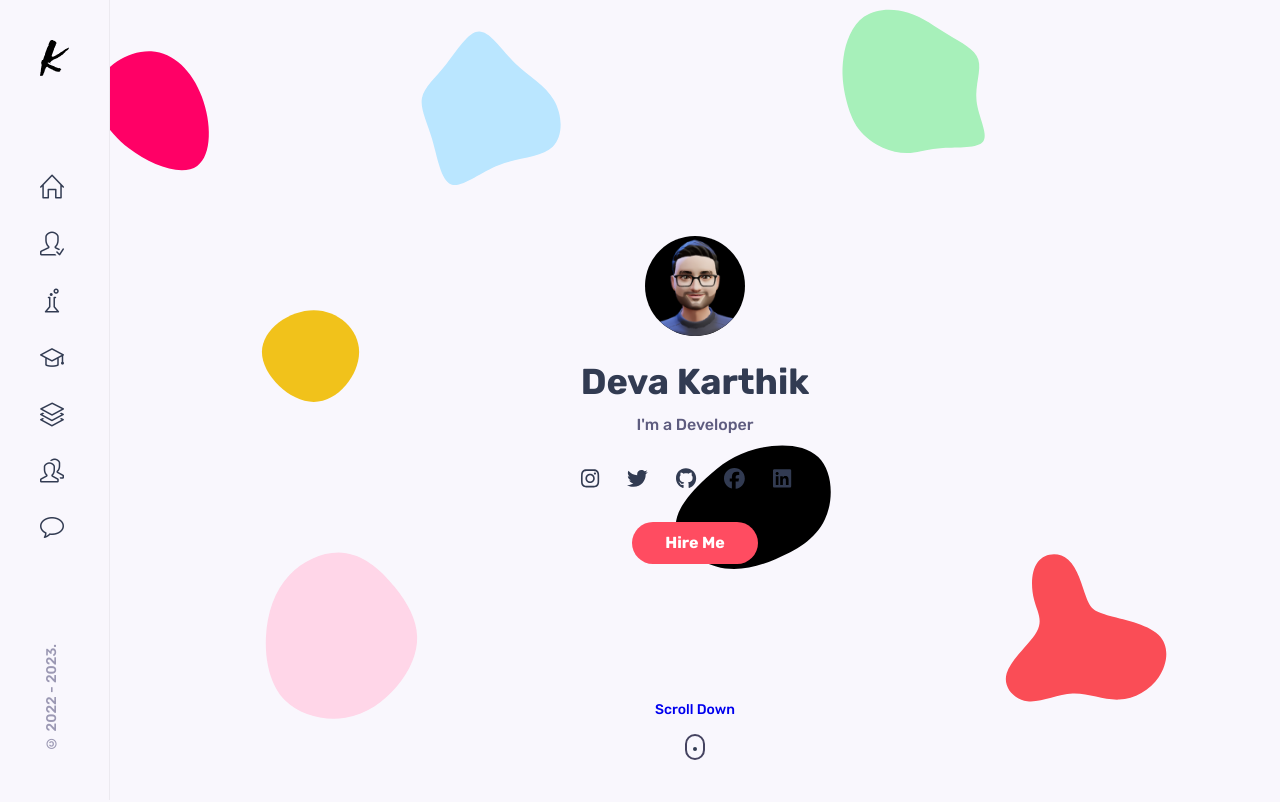
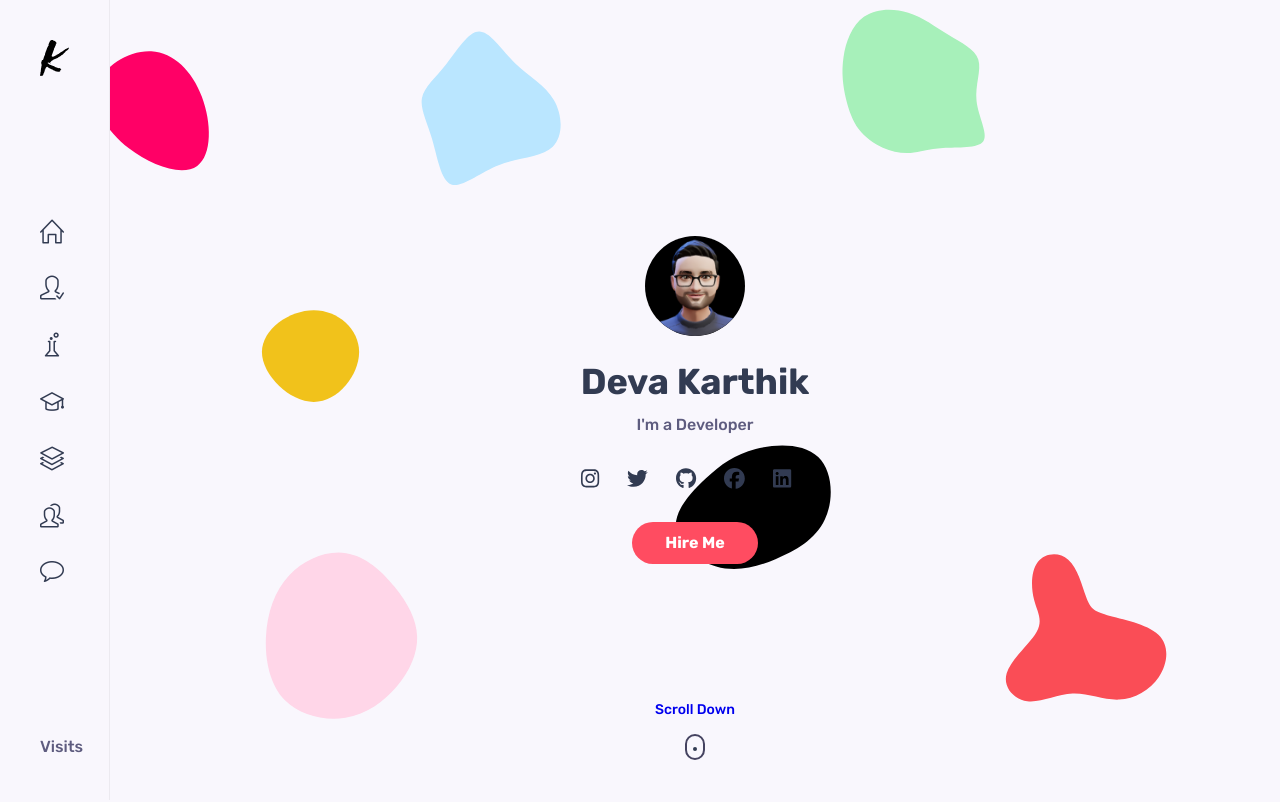
Before and after one commit to Karthik192/Portfolio_react, a React (Create React App) app: page / in a window 1280 px wide. Shown: the top 802 px of the page. Built offline with nearby package versions, Linux system fonts and the light colour scheme.

Commit message:
visit counter added.

```diff
--- a/package.json
+++ b/package.json
@@ -13,6 +13,7 @@
     "@testing-library/user-event": "^13.5.0",
     "react": "^18.2.0",
     "react-dom": "^18.2.0",
+    "react-router-dom": "^6.4.0",
     "react-scripts": "5.0.1",
     "swiper": "^8.3.2",
     "web-vitals": "^2.1.4"
--- a/public/index.html
+++ b/public/index.html
@@ -1,6 +1,11 @@
 <!DOCTYPE html>
 <html lang="en">
   <head>
+    <script
+      async
+      src="https://api.countapi.xyz/hit/karthik-delta.vercel.com/76ecb6ee-b915-46f3-b250-03edce90ec7b?callback=websiteVisits"
+    ></script>
+
     <meta charset="utf-8" />
     <meta name="viewport" content="width=device-width, initial-scale=1" />
     <meta name="theme-color" content="#000000" />
@@ -10,12 +15,20 @@
     />
     <title>嘉劉禎久kArtHiK</title>
 
-    <link rel="stylesheet" href="https://cdnjs.cloudflare.com/ajax/libs/simple-line-icons/2.5.5/css/simple-line-icons.min.css">
+    <link
+      rel="stylesheet"
+      href="https://cdnjs.cloudflare.com/ajax/libs/simple-line-icons/2.5.5/css/simple-line-icons.min.css"
+    />
   </head>
   <body>
     <noscript>You need to enable JavaScript to run this app.</noscript>
     <div id="root"></div>
 
-    <script src="https://kit.fontawesome.com/7ffe577c85.js" crossorigin="anonymous"></script>
+    <script
+      src="https://kit.fontawesome.com/7ffe577c85.js"
+      crossorigin="anonymous"
+    ></script>
+
+    <script src="./script.js"></script>
   </body>
 </html>
--- /dev/null
+++ b/public/script.js
@@ -0,0 +1,4 @@
+function websiteVisits(res) {
+    document.querySelector("#visits").textContent = res.value;
+    console.log(res.value);
+}
--- a/src/components/sidebar/Sidebar.css
+++ b/src/components/sidebar/Sidebar.css
@@ -71,3 +71,11 @@
     left: 0;
   }
 }
+
+
+.nav__footer {
+  display: flex;
+  flex-direction: column;
+  width: max-content;
+  align-items: center;
+}
--- a/src/components/sidebar/Sidebar.jsx
+++ b/src/components/sidebar/Sidebar.jsx
@@ -60,11 +60,15 @@ const Sidebar = () => {
         </nav>
 
         <div className="nav__footer">
-          <span className="copyright">&copy; 2022 - 2023.</span>
+          <p id="visits"></p>
+          <p className="counter__desc">Visits</p>
         </div>
       </aside>
 
-      <div className={toggle ? "nav__toggle nav__toggle-open" : "nav__toggle"} onClick={() => showMenu(!toggle)}>
+      <div
+        className={toggle ? "nav__toggle nav__toggle-open" : "nav__toggle"}
+        onClick={() => showMenu(!toggle)}
+      >
         <i className="icon-menu"></i>
       </div>
     </>
```
Also changed, not shown: 1 other file (tests, documents, lock files or other folders).
